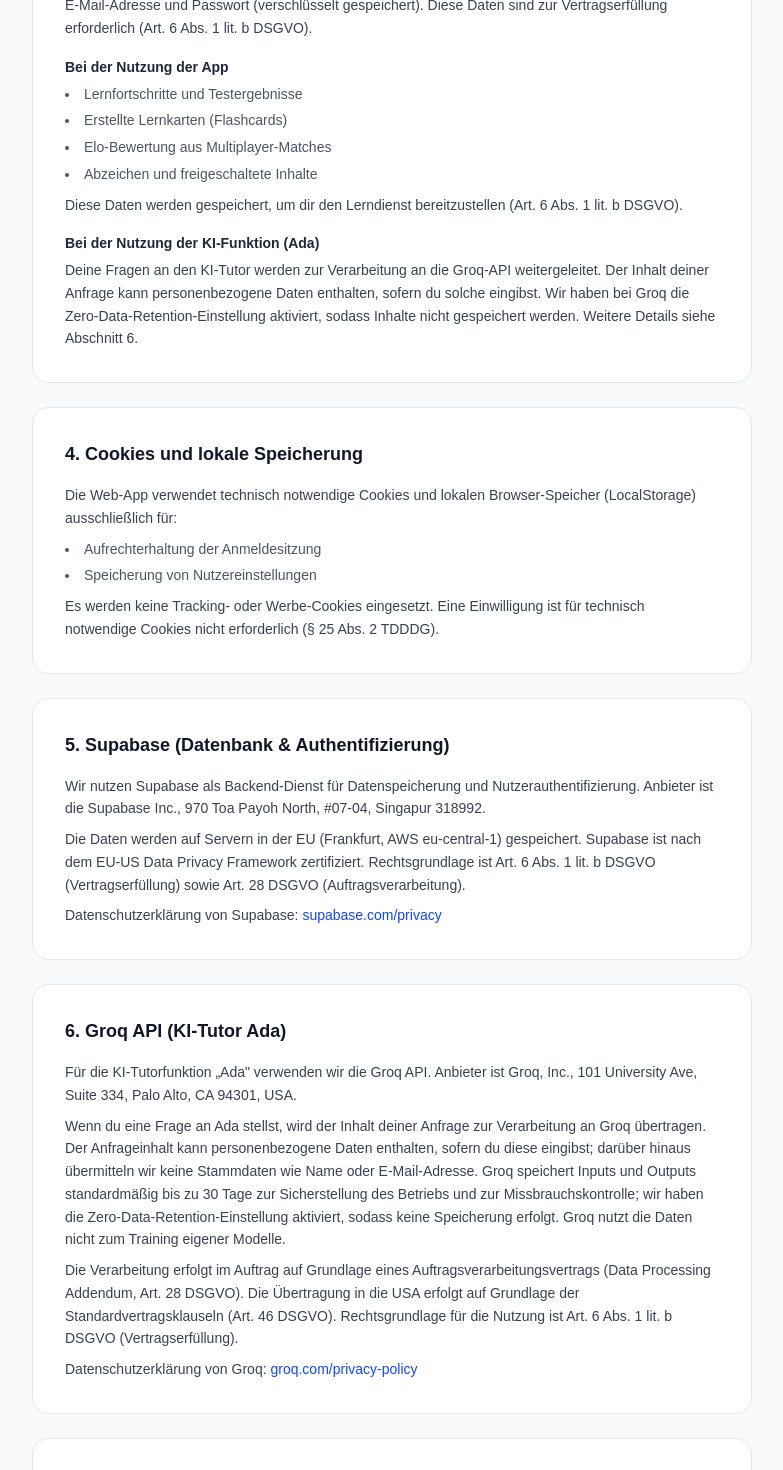
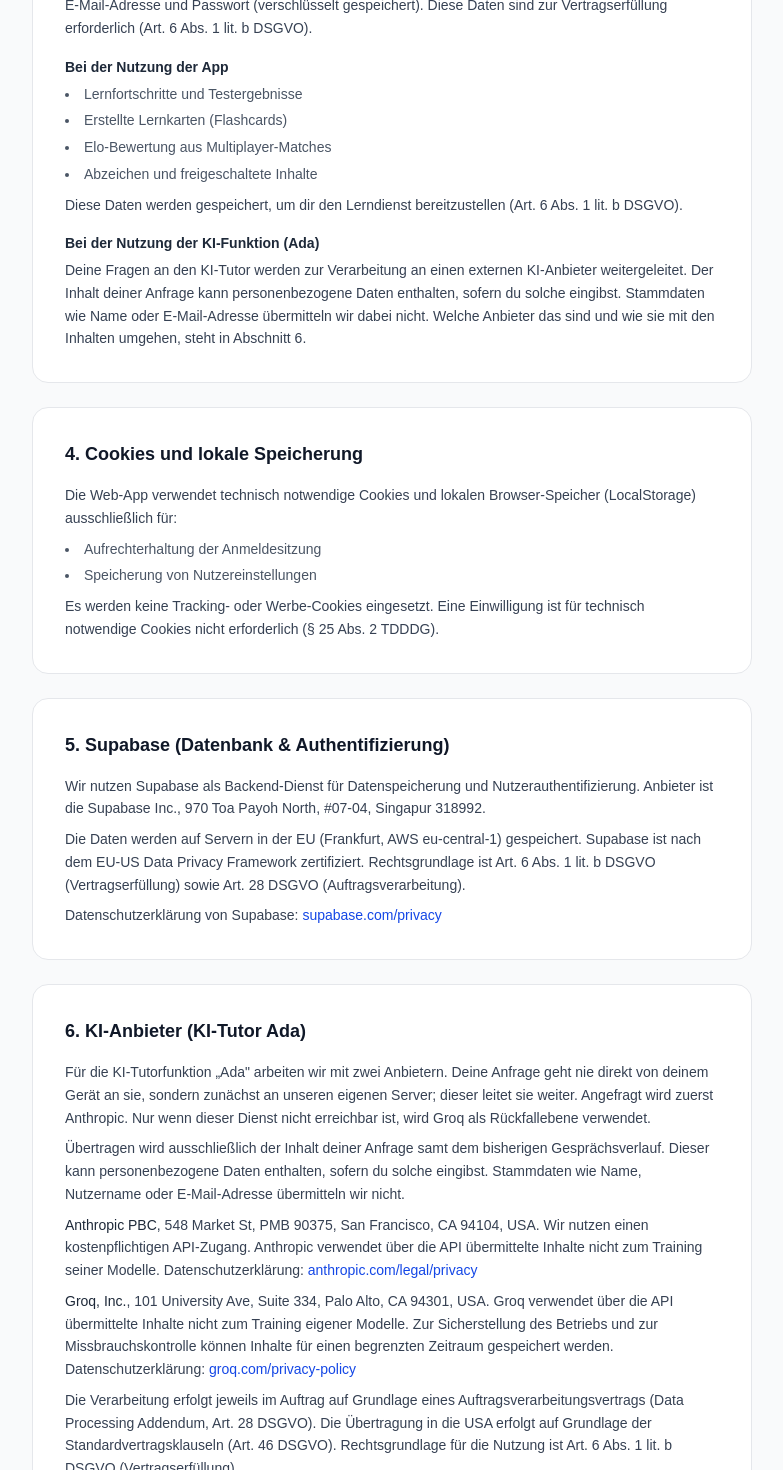
Before and after one commit to claudioNelson/IHK_App, a Next.js app in the folder web/: page /datenschutz in a window 1280 px wide. Shown: the part 1330-2800 px from the top of the page, without its empty margins (248-1031 px from the left). Built offline with nearby package versions, Linux system fonts and the light colour scheme.

Commit message:
Web: Datenschutz Abschnitt 6 auf Anthropic und Groq korrigiert

```diff
--- a/web/app/datenschutz/page.tsx
+++ b/web/app/datenschutz/page.tsx
@@ -7,7 +7,7 @@ export const metadata = {
 
 // Festes Datum der letzten inhaltlichen Änderung.
 // Bei jeder echten Überarbeitung der Datenschutzerklärung manuell anpassen.
-const STAND = "28. Juni 2026";
+const STAND = "30. August 2026";
 
 const sections = [
   {
@@ -84,11 +84,12 @@ const sections = [
             Bei der Nutzung der KI-Funktion (Ada)
           </h3>
           <p>
-            Deine Fragen an den KI-Tutor werden zur Verarbeitung an die
-            Groq-API weitergeleitet. Der Inhalt deiner Anfrage kann
-            personenbezogene Daten enthalten, sofern du solche eingibst. Wir
-            haben bei Groq die Zero-Data-Retention-Einstellung aktiviert, sodass
-            Inhalte nicht gespeichert werden. Weitere Details siehe Abschnitt 6.
+            Deine Fragen an den KI-Tutor werden zur Verarbeitung an einen
+            externen KI-Anbieter weitergeleitet. Der Inhalt deiner Anfrage kann
+            personenbezogene Daten enthalten, sofern du solche eingibst.
+            Stammdaten wie Name oder E-Mail-Adresse übermitteln wir dabei
+            nicht. Welche Anbieter das sind und wie sie mit den Inhalten
+            umgehen, steht in Abschnitt 6.
           </p>
         </div>
       </div>
@@ -146,35 +147,45 @@ const sections = [
     ),
   },
   {
-    id: "groq",
-    title: "6. Groq API (KI-Tutor Ada)",
+    id: "ki-anbieter",
+    title: "6. KI-Anbieter (KI-Tutor Ada)",
     content: (
       <div className="text-gray-700 text-sm leading-relaxed space-y-2">
         <p>
-          Für die KI-Tutorfunktion „Ada" verwenden wir die Groq API. Anbieter
-          ist Groq, Inc., 101 University Ave, Suite 334, Palo Alto, CA 94301,
-          USA.
+          Für die KI-Tutorfunktion „Ada" arbeiten wir mit zwei Anbietern. Deine
+          Anfrage geht nie direkt von deinem Gerät an sie, sondern zunächst an
+          unseren eigenen Server; dieser leitet sie weiter. Angefragt wird
+          zuerst Anthropic. Nur wenn dieser Dienst nicht erreichbar ist, wird
+          Groq als Rückfallebene verwendet.
         </p>
         <p>
-          Wenn du eine Frage an Ada stellst, wird der Inhalt deiner Anfrage zur
-          Verarbeitung an Groq übertragen. Der Anfrageinhalt kann
-          personenbezogene Daten enthalten, sofern du diese eingibst; darüber
-          hinaus übermitteln wir keine Stammdaten wie Name oder E-Mail-Adresse.
-          Groq speichert Inputs und Outputs standardmäßig bis zu 30 Tage zur
-          Sicherstellung des Betriebs und zur Missbrauchskontrolle; wir haben
-          die Zero-Data-Retention-Einstellung aktiviert, sodass keine
-          Speicherung erfolgt. Groq nutzt die Daten nicht zum Training eigener
-          Modelle.
+          Übertragen wird ausschließlich der Inhalt deiner Anfrage samt dem
+          bisherigen Gesprächsverlauf. Dieser kann personenbezogene Daten
+          enthalten, sofern du solche eingibst. Stammdaten wie Name,
+          Nutzername oder E-Mail-Adresse übermitteln wir nicht.
         </p>
         <p>
-          Die Verarbeitung erfolgt im Auftrag auf Grundlage eines
-          Auftragsverarbeitungsvertrags (Data Processing Addendum, Art. 28
-          DSGVO). Die Übertragung in die USA erfolgt auf Grundlage der
-          Standardvertragsklauseln (Art. 46 DSGVO). Rechtsgrundlage für die
-          Nutzung ist Art. 6 Abs. 1 lit. b DSGVO (Vertragserfüllung).
+          <strong className="font-medium text-gray-800">Anthropic PBC</strong>,
+          548 Market St, PMB 90375, San Francisco, CA 94104, USA. Wir nutzen
+          einen kostenpflichtigen API-Zugang. Anthropic verwendet über die API
+          übermittelte Inhalte nicht zum Training seiner Modelle.
+          Datenschutzerklärung:{" "}
+          <a
+            href="https://www.anthropic.com/legal/privacy"
+            target="_blank"
+            rel="noopener noreferrer"
+            className="text-blue-700 hover:underline"
+          >
+            anthropic.com/legal/privacy
+          </a>
         </p>
         <p>
-          Datenschutzerklärung von Groq:{" "}
+          <strong className="font-medium text-gray-800">Groq, Inc.</strong>, 101
+          University Ave, Suite 334, Palo Alto, CA 94301, USA. Groq verwendet
+          über die API übermittelte Inhalte nicht zum Training eigener Modelle.
+          Zur Sicherstellung des Betriebs und zur Missbrauchskontrolle können
+          Inhalte für einen begrenzten Zeitraum gespeichert werden.
+          Datenschutzerklärung:{" "}
           <a
             href="https://groq.com/privacy-policy/"
             target="_blank"
@@ -183,6 +194,13 @@ const sections = [
           >
             groq.com/privacy-policy
           </a>
+        </p>
+        <p>
+          Die Verarbeitung erfolgt jeweils im Auftrag auf Grundlage eines
+          Auftragsverarbeitungsvertrags (Data Processing Addendum, Art. 28
+          DSGVO). Die Übertragung in die USA erfolgt auf Grundlage der
+          Standardvertragsklauseln (Art. 46 DSGVO). Rechtsgrundlage für die
+          Nutzung ist Art. 6 Abs. 1 lit. b DSGVO (Vertragserfüllung).
         </p>
       </div>
     ),
```
